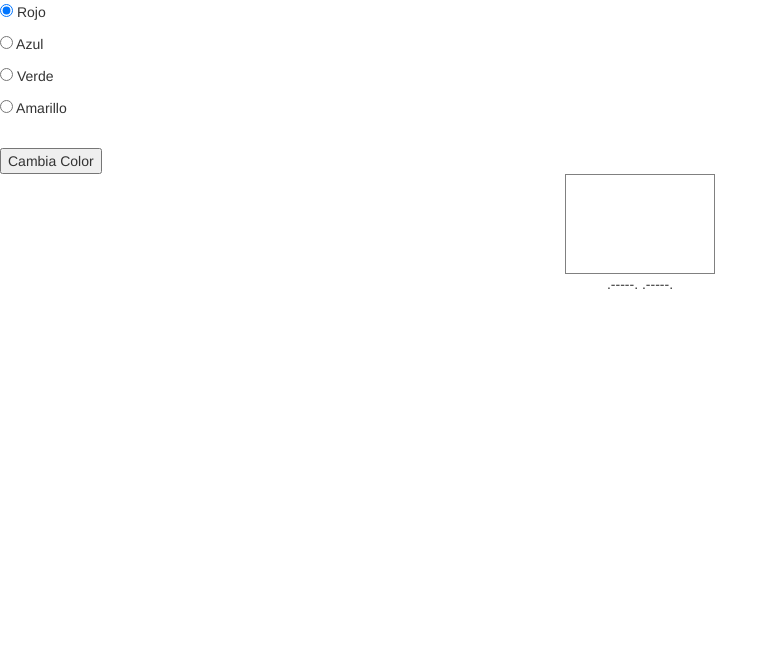
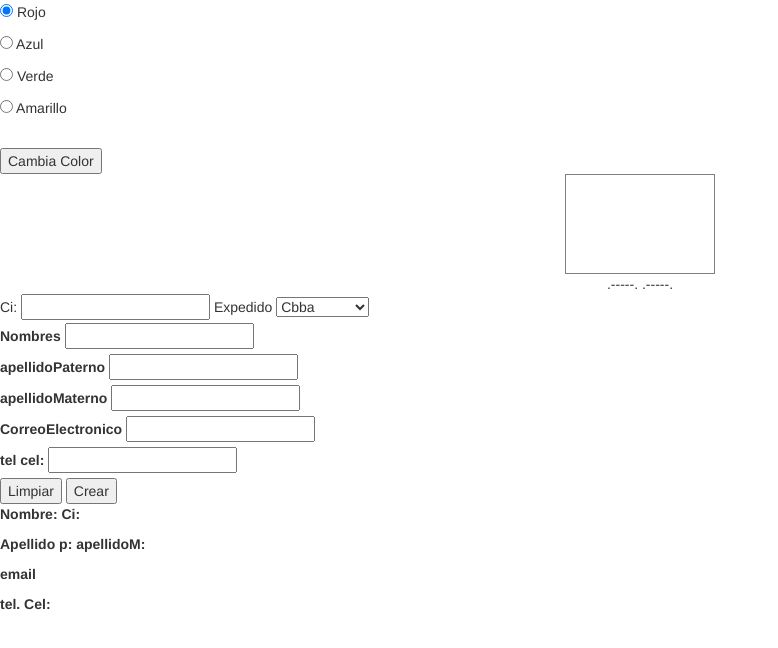
Before and after one commit to aarioss/TeamSecretNew, a plain HTML site: page radioColor.php/radioColorv3.htm in a window 1280 px wide. Shown: the whole page, without its empty margins (0-778 px from the left). Drawn offline with nearby package versions, Linux system fonts and the light colour scheme; files that its build step writes are made by us from their sources; files whose address does not match are found by name.

Commit message:
nuevo
falta adaptar

```diff
--- a/radioColor.php/radioColorv3.htm
+++ b/radioColor.php/radioColorv3.htm
@@ -2,6 +2,11 @@
 <html lang="es">
 <head>
 	<link href="bootstrap/css/bootstrap.min.css" rel="stylesheet">
+	<!-- usar js-->
+    	<meta charset="UTF-8">
+    	<meta name="viewport" content="width=device-width, initial-scale=1.0">
+	<script src="js/jquery/jquery.js"></script>
+    	<script src="js/actua.js"></script>
 	<!--link ha mejorar...-->
 <script>
 	function cambiaColor(){
@@ -59,6 +64,55 @@
 
 	</form>
 	<!--y se cierra el Form/ Finalizado Crasmic -->
+	<form id=f_crear_persona>
+
+    	<lavel for="i_ci">Ci:</lavel>
+        <input type="number" id="i_ci" required />
+
+        <lavel for="s_exp">Expedido</label>
+        <select id="s_exp">
+        	<<option value="value1" selected>Cbba</option>
+  			<option value="value2">Sucre</option>
+  			<option value="value3">La Paz</option>
+            <option value="value4">oruro</option>
+            <option value="value5">Pando</option>
+            <option value="value6">Beni</option>
+            <option value="value7">Tarija</option>
+			<option value="value8">Santa Cruz</option>
+            <option value="value9">Potosi</option>
+        </select>
+
+        <div style="display:block; height: 3px;"></div>
+        <label for="i_nombres">Nombres</label>
+        <input type="text" id="i_nombres"/>
+
+        <div style="display:block; height: 3px;"></div>
+        <label for="i_apellido_p">apellidoPaterno</label>
+        <input type="text" id="i_apellido_m"/>
+
+        <div style="display:block; height: 3px;"></div>
+        <label for="i_apellido_m">apellidoMaterno</label>
+        <input type="text" id="i_apellido_m"/>
+
+        <div style="display:block; height: 3px;"></div>
+        <label for="i_email">CorreoElectronico</label>
+        <input type="email" id="i_email"/>
+
+        <div style="display:block; height: 3px;"></div>
+        <label for="i_tel_cel">tel cel:</label>
+        <input type="text" id="i_tel_cel" />
+
+        <div style="display:block; height: 3px;"></div>
+        <input type="reset" value="Limpiar">
+        <input type="submit" value="Crear"/>
+    </form>
+    <div>
+    	<p><b>Nombre:</b><span id="s_nombre"></span> <b> Ci: </b><span id="i_ci"></span></p>
+        <p><b>Apellido p:</b><span id="i_apellido_p"></span> </b> <b>apellidoM:</b><span id="i_apellido_m"></span></p>
+        <p><b>email</b><span id="i_email"></span></p>
+        <p><b>tel. Cel:</b><span id="i_tel_cel"></span></p>
+    </div>
+    <!-- hata aqui-->
 
 	<script src="js/jquery.min.js"></script>
 	<script src="bootstrap/js/bootstrap.min.js"></script>
```
